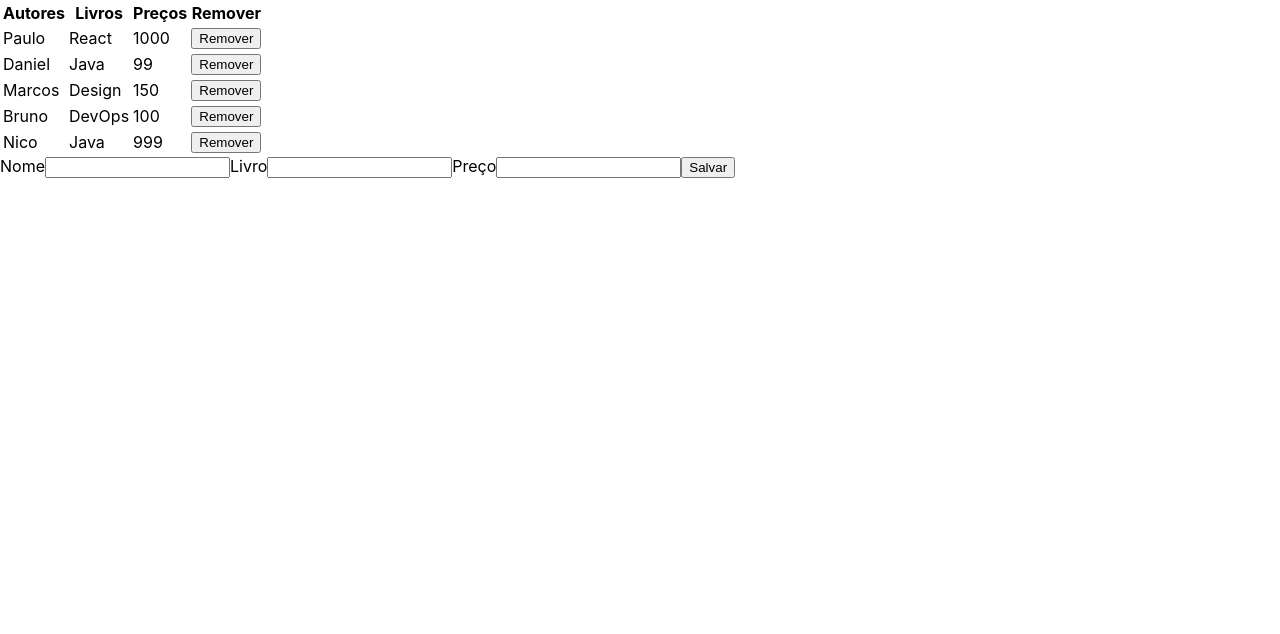
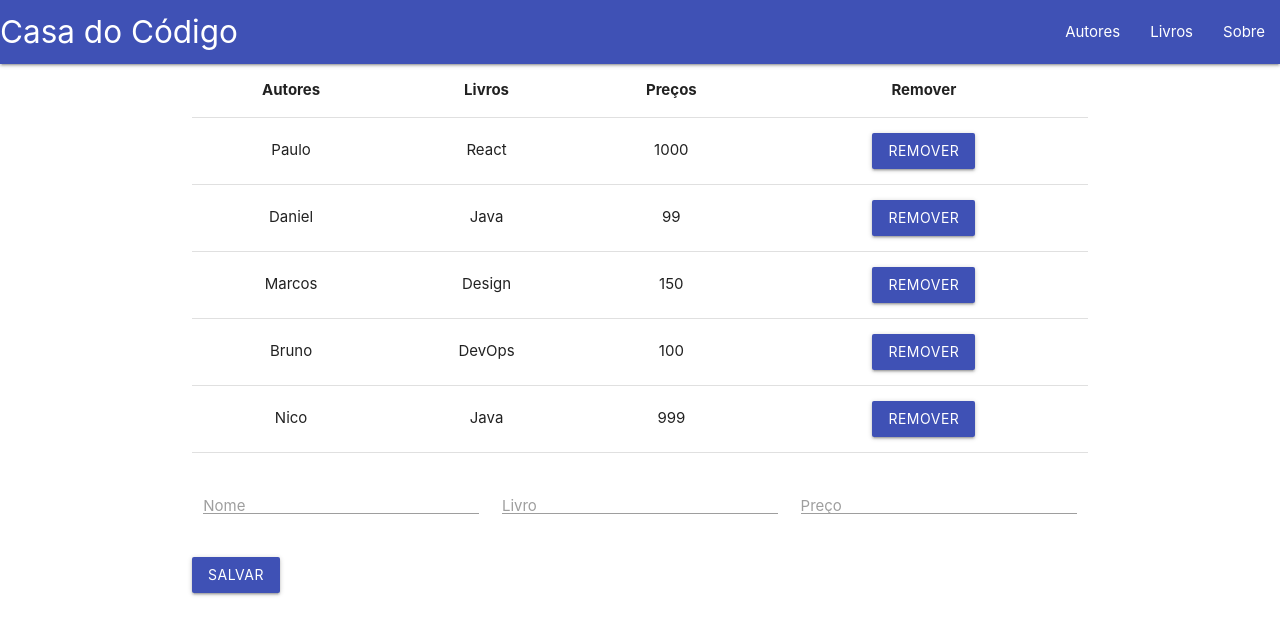
Before and after one commit to jeanhrsouza/learning-react, a React (Create React App) app: page / in a window 1280 px wide. Shown: the top 634 px of the page. Built offline with nearby package versions, Linux system fonts and the light colour scheme.

Commit message:
Novo component e estilo

```diff
--- a/package.json
+++ b/package.json
@@ -6,6 +6,7 @@
     "@testing-library/jest-dom": "^4.2.4",
     "@testing-library/react": "^9.3.2",
     "@testing-library/user-event": "^7.1.2",
+    "materialize-css": "^1.0.0",
     "react": "^16.13.1",
     "react-dom": "^16.13.1",
     "react-scripts": "3.4.1"
--- a/src/App.css
+++ b/src/App.css
@@ -36,3 +36,7 @@
     transform: rotate(360deg);
   }
 }
+
+.mb-10 {
+  margin-bottom: 1em;
+}
--- a/src/App.js
+++ b/src/App.js
@@ -1,7 +1,11 @@
 import React, { Component, Fragment } from 'react';
+import 'materialize-css/dist/css/materialize.min.css';
 import './App.css';
+
+import Header from './Header';
 import Tabela from './Tabela';
 import Form from './Formulario';
+
 
 
 
@@ -50,14 +54,17 @@ class App extends Component {
   }
 
   escutadorDeSubmit = autor => {
-    this.setState({ autores:[...this.state.autores, autor]})
+    this.setState({ autores: [...this.state.autores, autor] })
   }
 
   render() {
     return (
       <Fragment>
-        <Tabela autores = { this.state.autores } removeAutor = { this.removeAutor } />
-        <Form escutadorDeSubmit={this.escutadorDeSubmit}/>
+        <Header />
+        <div className="container mb-10">
+          <Tabela autores={this.state.autores} removeAutor={this.removeAutor} />
+          <Form escutadorDeSubmit={this.escutadorDeSubmit} />
+        </div>
       </Fragment>
     );
   }
--- a/src/Formulario.js
+++ b/src/Formulario.js
@@ -33,37 +33,46 @@ class Formulario extends Component {
 
         return (
             <form>
-
-                <label htmlFor="nome">Nome</label>
+                <div className="row">
+                    <div className="input-field col s4">
+                        <label className="input-field" htmlFor="nome">Nome</label>
                         <input
+                            className="validate"
                             id="nome"
                             type="text"
                             name="nome"
                             value={nome}
                             onChange={this.escutadorDeInput}
                         />
+                    </div>
 
-                <label htmlFor="livro">Livro</label>
+                    <div className="input-field col s4">
+                        <label className="input-field" htmlFor="livro">Livro</label>
                         <input
+                            className="validate"
                             id="livro"
                             type="text"
                             name="livro"
                             value={livro}
                             onChange={this.escutadorDeInput}
                         />
+                    </div>
 
-
-                <label htmlFor="preco">Preço</label>
+                    <div className="input-field col s4">
+                        <label className="input-field" htmlFor="preco">Preço</label>
                         <input
+                            className="validate"
                             id="preco"
                             type="text"
                             name="preco"
                             value={preco}
                             onChange={this.escutadorDeInput}
                         />
+                    </div>
+                </div>
 
 
-                <button onClick={this.submitFormulario} type="button">Salvar
+                <button className="waves-effect waves-light btn indigo lighthen2" onClick={this.submitFormulario} type="button">Salvar
     </button>
             </form>
         );
--- /dev/null
+++ b/src/Header.js
@@ -0,0 +1,18 @@
+import React from 'react';
+
+const Header = () => {
+    return (
+        <nav>
+            <div class="nav-wrapper indigo lighthen-2">
+                <a href="/" class="brand-logo">Casa do Código</a>
+                <ul class="right hide-on-med-and-down">
+                    <li><a href="/autores">Autores</a></li>
+                    <li><a href="/livros">Livros</a></li>
+                    <li><a href="/sobre">Sobre</a></li>
+                </ul>
+            </div>
+        </nav>
+    );
+}
+
+export default Header;
--- a/src/Tabela.js
+++ b/src/Tabela.js
@@ -21,7 +21,7 @@ const TableBody = props => {
                 <td>{linha.nome}</td>
                 <td>{linha.livro}</td>
                 <td>{linha.preco}</td>
-                <td><button onClick={(() => { props.removeAutor(index) })}>Remover</button></td>
+                <td><button onClick={(() => { props.removeAutor(index) })} className="waves-effect waves-light btn indigo lighthen2">Remover</button></td>
             </tr>
         );
     });
@@ -42,7 +42,7 @@ class Tabela extends Component {
 
 
         return (
-            <table>
+            <table className="centered highlight">
                 <TableHead />
                 <TableBody autores={autores} removeAutor={removeAutor} />
             </table>
```
Also changed, not shown: 1 other file (tests, documents, lock files or other folders). Lines whose indentation alone changed are shown as unchanged.
